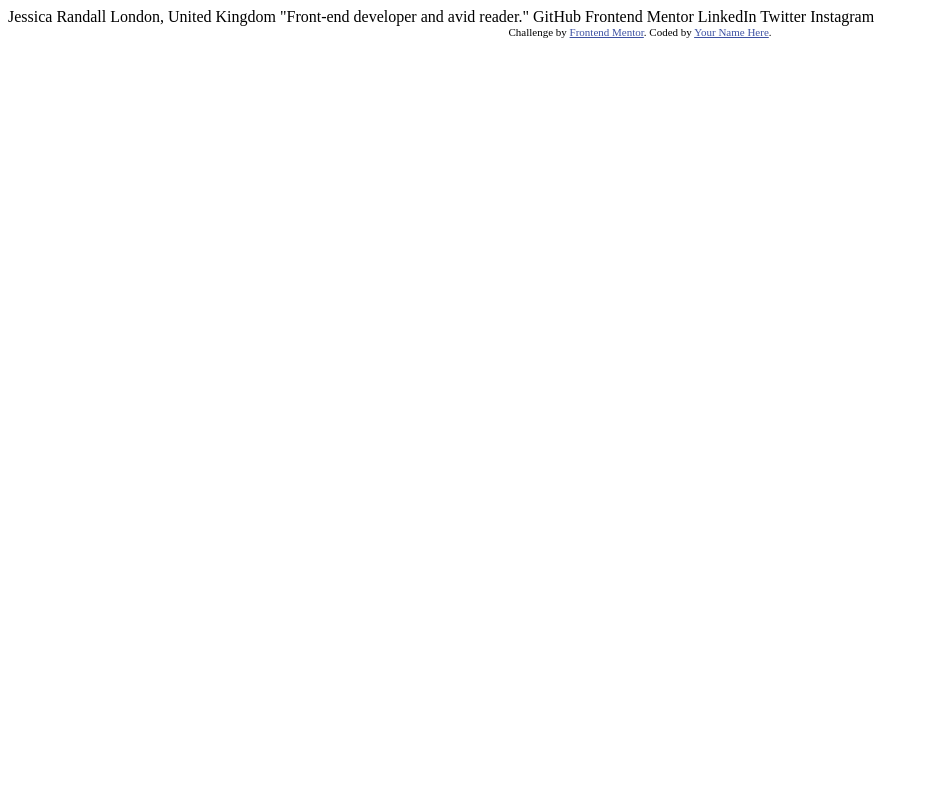
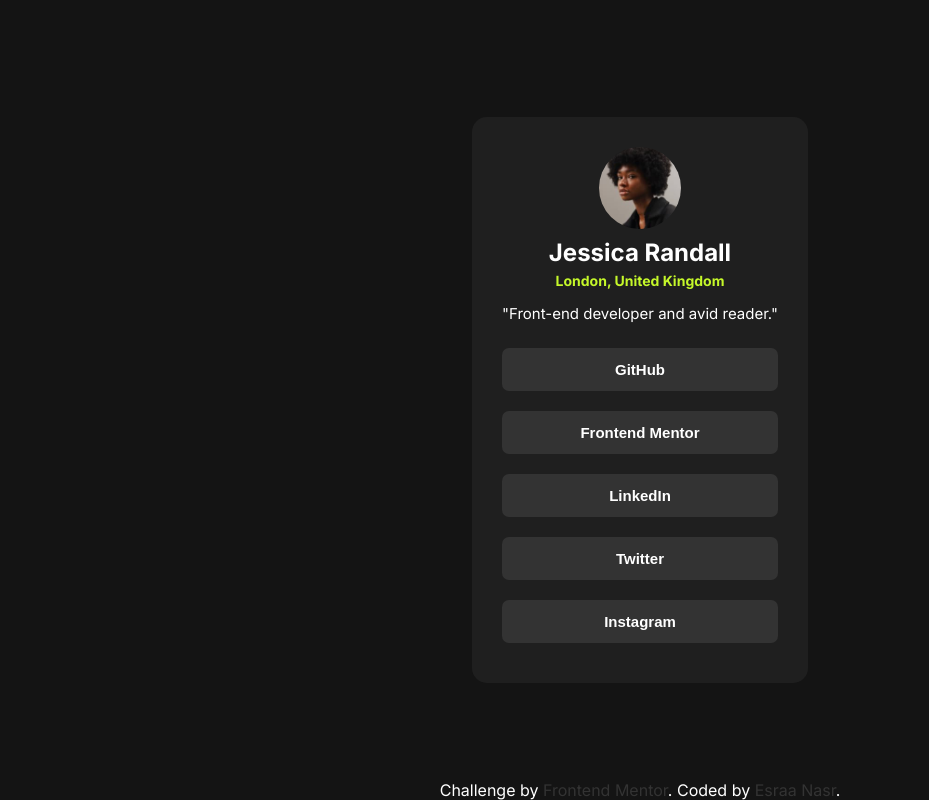
Before and after one commit to EsraaNasr92/FrontendMentor, a plain HTML site: page social-links-profile-main/index.html in a window 1280 px wide. Shown: the whole page, without its empty margins (0-929 px from the left). Drawn offline with Linux system fonts and the light colour scheme.

Commit message:
Finish social links profile

```diff
--- a/social-links-profile-main/index.html
+++ b/social-links-profile-main/index.html
@@ -8,27 +8,31 @@
 
   <title>Frontend Mentor | Social links profile</title>
 
-  <!-- Feel free to remove these styles or customise in your own stylesheet 👍 -->
-  <style>
-    .attribution { font-size: 11px; text-align: center; }
-    .attribution a { color: hsl(228, 45%, 44%); }
-  </style>
+  <link rel="stylesheet" href="style.css">
 </head>
 <body>
 
-  Jessica Randall
-  London, United Kingdom
-  "Front-end developer and avid reader."
-
-  GitHub
-  Frontend Mentor
-  LinkedIn
-  Twitter
-  Instagram
+  <div class="container">
+    <div class="card">
+      <div id="header">
+        <img class="avatar" src="./assets/images/avatar-jessica.jpeg" />
+        <h2 class="name">Jessica Randall</h3>
+        <h5 class="location">London, United Kingdom</h5>
+        <p class="title">"Front-end developer and avid reader."</p>
+      </div>
+      <div class="links">
+        <button>GitHub</button>
+        <button>Frontend Mentor</button>
+        <button>LinkedIn</button>
+        <button>Twitter</button>
+        <button>Instagram</button>
+      </div>
+    </div>
+  </div>
 
   <div class="attribution">
     Challenge by <a href="https://www.frontendmentor.io?ref=challenge" target="_blank">Frontend Mentor</a>.
-    Coded by <a href="#">Your Name Here</a>.
+    Coded by <a href="https://github.com/EsraaNasr92">Esraa Nasr</a>.
   </div>
 </body>
 </html>
--- /dev/null
+++ b/social-links-profile-main/style.css
@@ -0,0 +1,74 @@
+@import url('https://fonts.googleapis.com/css2?family=Inter:wght@100..900&display=swap');
+
+*{
+    box-sizing: border-box;
+}
+
+body{
+    font-family: "Inter", sans-serif;
+    background-color: hsl(0, 0%, 8%);
+    display: flex;
+    flex-direction: column;
+    align-items: center;
+    justify-content: center;
+    height: 100vh;
+    margin: 0;
+}
+
+.card{
+    background-color: hsl(0, 0%, 12%);
+    padding: 30px;
+    text-align: center;
+    border-radius: 15px;
+    color: #fff;
+}
+
+.avatar{
+    border-radius: 50%;
+    width: 30%;
+}
+
+.location{
+    color: hsl(75, 94%, 57%);
+    font-size: 14px;
+    margin: 0;
+}
+
+.name{
+    margin: 5px;
+}
+
+.title{
+    font-size: 15px;
+}
+
+.links{
+    display: flex;
+    flex-direction: column;
+}
+
+.links button{
+   border: 0;
+   margin: 10px 0;
+   padding: 13px 10px;
+   background-color: hsl(0, 0%, 20%);
+   color: #fff;
+   font-weight: 700;
+   font-size: 15px;
+   border-radius: 7px;
+}
+
+.attribution{
+    position: absolute;
+    bottom: 0;
+    color: #fff;
+}
+
+.attribution a{
+    text-decoration: none;
+    color: hsl(0, 0%, 20%);
+}
+
+.attribution a:hover{
+    color: hsl(75, 94%, 57%);
+}
```
